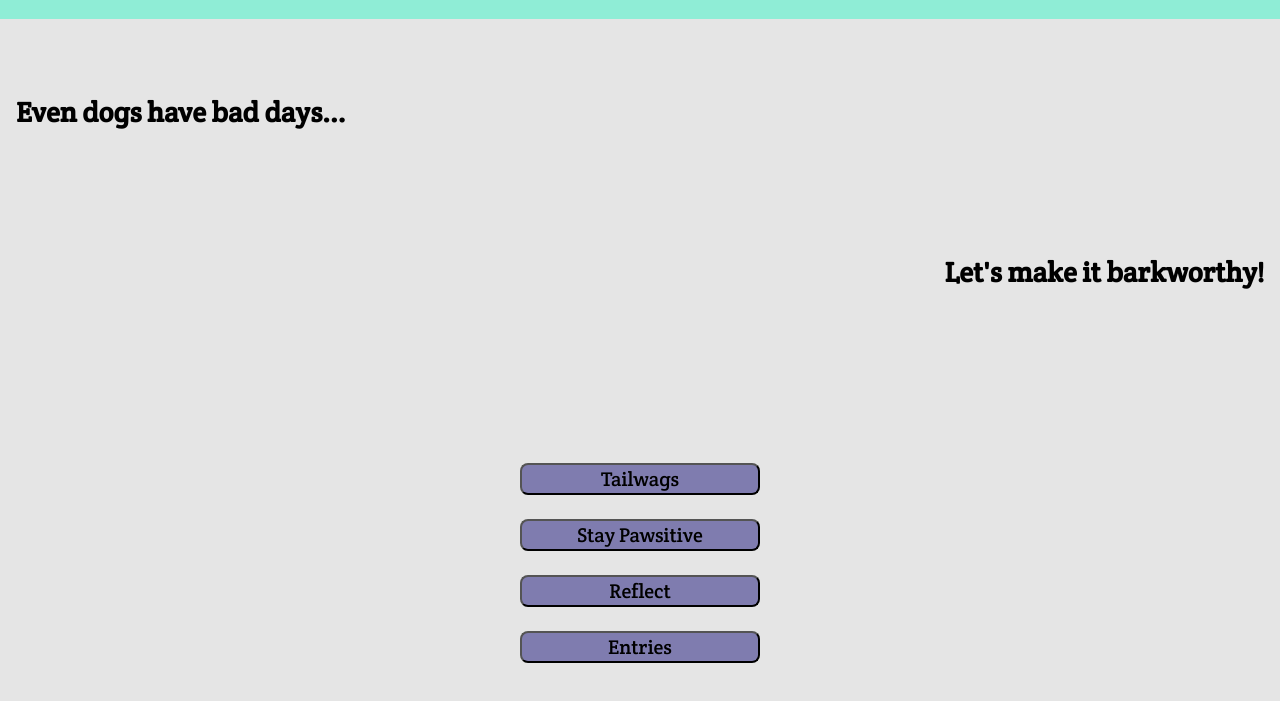
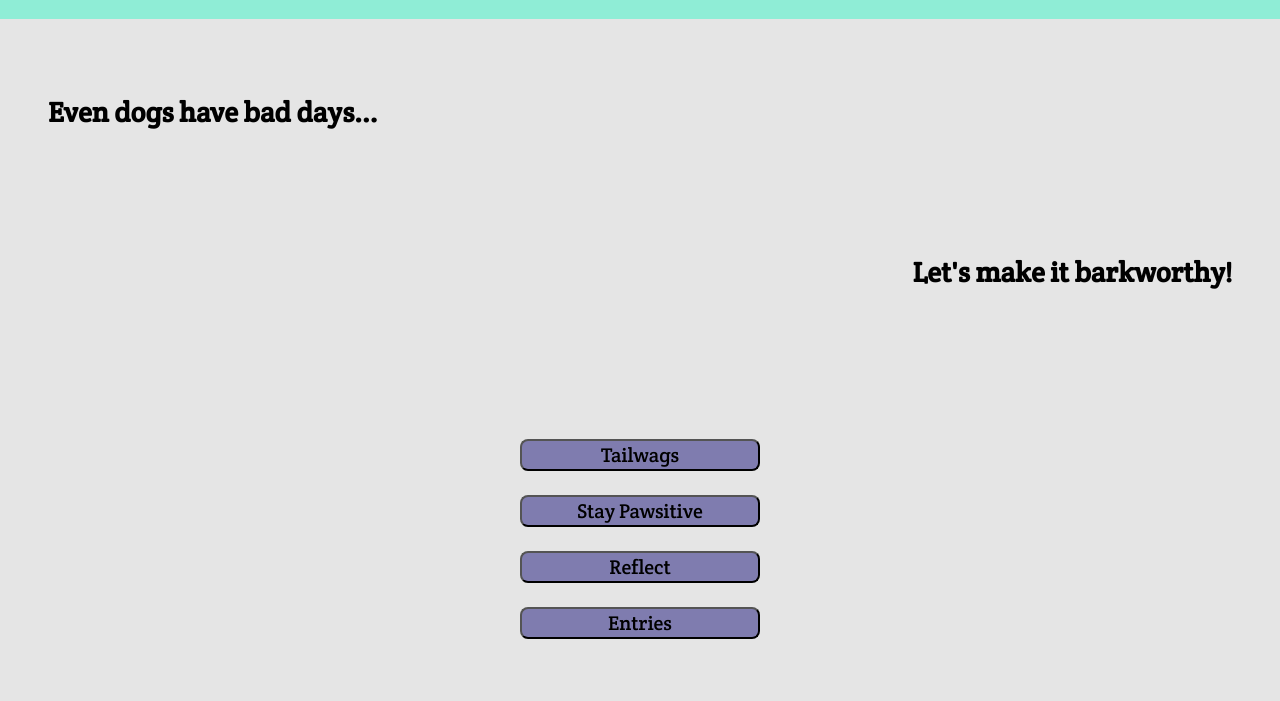
Before and after one commit to yesseniarod/ruff-day, a website: page index.html in a window 1280 px wide. Shown: the part 65-766 px from the top of the page. Drawn offline with Linux system fonts and the light colour scheme; a web font is replaced by a local one.

Commit message:
remove comments.

```diff
--- a/css/layout.css
+++ b/css/layout.css
@@ -14,8 +14,9 @@
   height: 8rem;
 }
 
-.half-col.left {
+.left {
   margin-left: 1rem;
+  padding-top: 1rem;
 }
 
 .half-col.right {
@@ -38,14 +39,17 @@
 @media screen and (min-width: 768px) {
   .half-col.left {
     margin-top: 2rem;
+    padding-left: 2rem;
+    padding-top: 0;
   }
 
-  h2 {
+  .home-heading {
     font-size: 1.75rem;
   }
 
   .half-col.right {
     margin-top: 2rem;
+    padding-right: 2rem;
   }
 
   .button-list {
@@ -82,6 +86,11 @@
   a {
     margin-right: 4rem;
   }
+
+  button:hover {
+    cursor: pointer;
+    color: white;
+  }
 }
 
 @media screen and (min-width: 1990px) {
--- a/css/styles.css
+++ b/css/styles.css
@@ -1,5 +1,4 @@
 body {
-  /* font-family: 'Caveat Brush', cursive; */
   font-family: 'Crete Round', serif;
   background-color: #e5e5e5;
 }
@@ -28,9 +27,14 @@ header {
   padding-top: 1.25rem;
 }
 
+h2 {
+  font-size: 1.2rem;
+}
+
 .button-list {
   display: flex;
   flex-direction: column;
+  margin-top: 3.5rem;
 }
 
 button {
@@ -39,16 +43,8 @@ button {
   height: 2rem;
   border-radius: 0.5rem;
   background-color: #7f7caf;
-
-  /* font-family: 'Caveat Brush', cursive; */
   font-family: 'Crete Round', serif;
   font-size: 1.25rem;
-}
-
-button:hover {
-  /* background-color: #615D98; */
-  cursor: pointer;
-  color: white;
 }
 
 .tailwags,
@@ -87,8 +83,6 @@ img {
   margin: 2rem auto;
   border-radius: 0.5rem;
   padding: 2rem 3.5rem 1rem;
-
-  /* background-color: #8feded; */
   background-color: white;
   box-shadow: 0.6rem 0.3rem 0.3rem #7f7caf;
 }
@@ -110,7 +104,6 @@ form {
 
 .verify,
 label {
-  /* font-family: sans-serif; */
   font-family: 'ABeeZee', sans-serif;
 }
 
@@ -125,7 +118,6 @@ textarea {
 }
 
 button.save {
-  /* background-color: #8feded; */
   background-color: #7f7caf;
   width: 4rem;
   height: 2rem;
@@ -165,8 +157,6 @@ p.input {
 a {
   display: flex;
   justify-content: flex-end;
-
-  /* color: red; */
   padding-right: 1rem;
 }
 
@@ -207,21 +197,3 @@ a {
   font-family: sans-serif;
   font-size: 1rem;
 }
-
-/* .button-cancel {
-  background-color: tomato;
-}
-
-.button-cancel:hover {
-  background-color: black;
-  color: tomato;
-}
-
-.button-delete {
-  background-color: lightgreen;
-}
-
-.button-delete:hover {
-  background-color: black;
-  color: lightgreen;
-} */
--- a/index.html
+++ b/index.html
@@ -11,7 +11,6 @@
     href="https://cdnjs.cloudflare.com/ajax/libs/font-awesome/5.14.0/css/all.min.css"
     integrity="sha512-1PKOgIY59xJ8Co8+NE6FZ+LOAZKjy+KY8iq0G4B3CyeY6wYHN3yt9PW0XpSriVlkMXe40PTKnXrLnZ9+fkDaog==">
     <link rel="preconnect" href="https://fonts.gstatic.com">
-    <!-- <link href="https://fonts.googleapis.com/css2?family=Caveat+Brush&display=swap" rel="stylesheet"> -->
 
     <link href="https://fonts.googleapis.com/css2?family=Crete+Round&display=swap" rel="stylesheet">
 
@@ -30,14 +29,14 @@
       <div class="homepage">
       <div class="row">
         <div class="half-col left">
-          <h2>
+          <h2 class="home-heading">
             Even dogs have bad days...
           </h2>
         </div>
         </div>
         <div class="row">
         <div class="half-col right">
-          <h2>
+          <h2 class="home-heading">
             Let's make it barkworthy!
           </h2>
         </div>
--- a/js/main.js
+++ b/js/main.js
@@ -108,7 +108,6 @@ $menuIcon.addEventListener('click', function (event) {
   $stayPawsitive.classList.add('hide');
   $reflect.classList.add('hide');
   $viewEntry.classList.add('hide');
-  // window.location.reload();
 });
 
 $more.addEventListener('click', function (event) {
```
